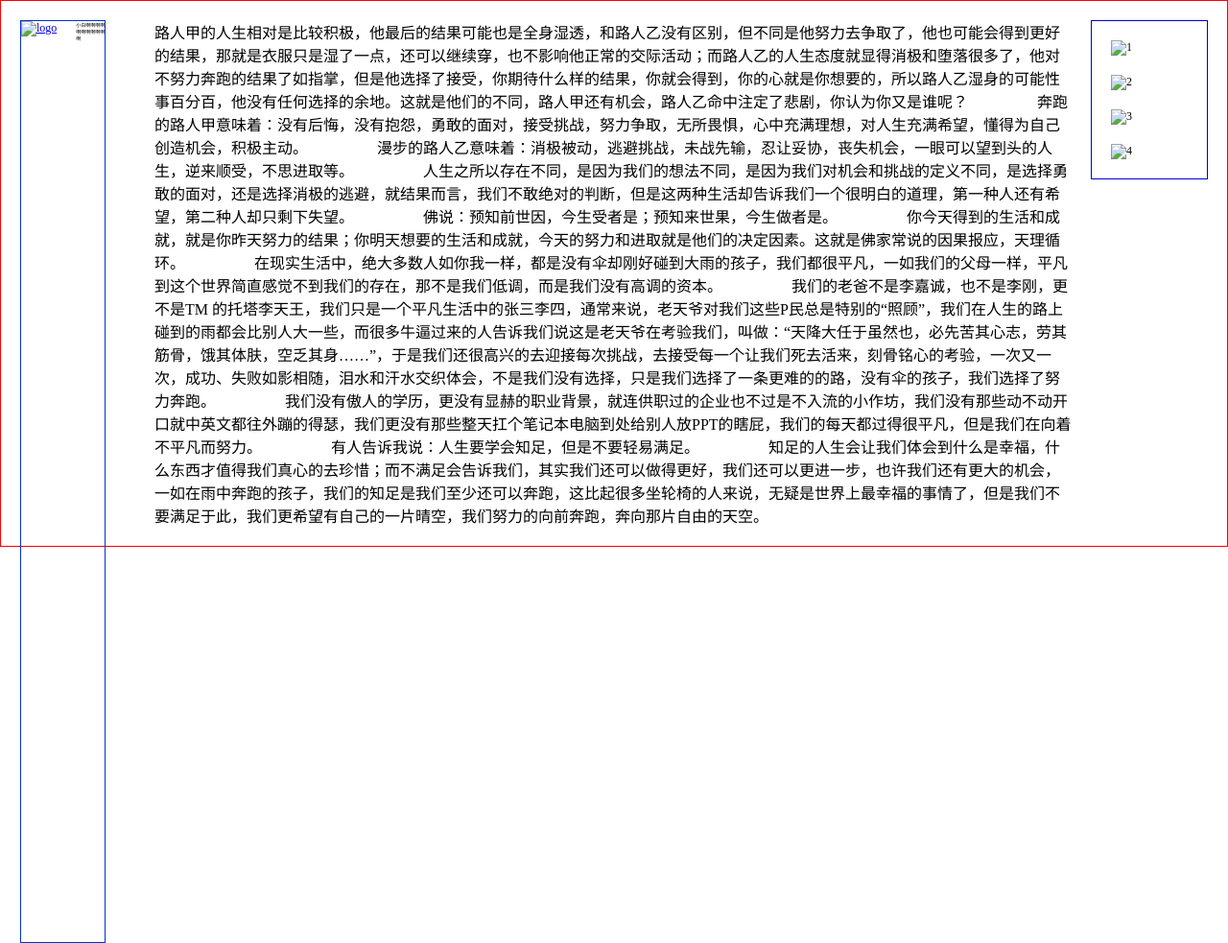
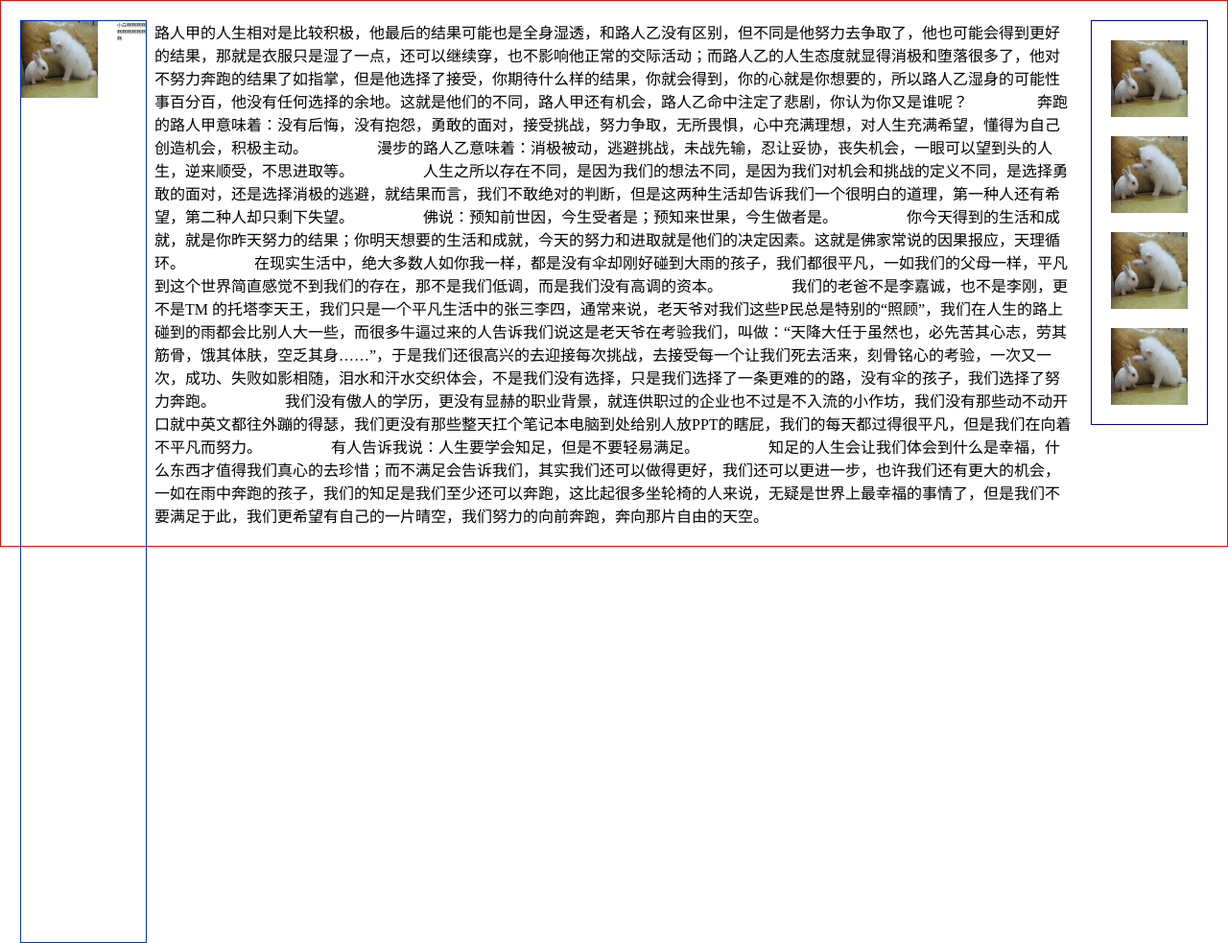
Before and after one commit to gzr0501/task, a plain HTML site: page task03.html in a window 1280 px wide. Shown: the whole page at 96% size. Drawn offline with Linux system fonts and the light colour scheme; files that its build step writes are made by us from their sources.

Commit message:
Update task03.html

```diff
--- a/task03.html
+++ b/task03.html
@@ -9,7 +9,7 @@
 <body>
 <div id="box">
 <div id="left" class="clear">
-	<a href="#"><img src="../img/img.gif" width="80" height="80" alt="logo"></a>
+	<a href="#"><img src="https://raw.githubusercontent.com/gzr0501/task/master/img.gif" width="80" height="80" alt="logo"></a>
 	<h2>小白啊啊啊啊啊啊啊啊啊啊啊</h2>
 </div>
 <div id="main">
@@ -38,10 +38,10 @@
 
 <div id="right">
 	<ul>
-		<li><a><img src="../img/img.gif" alt="1" width="80" height="80"></a></li>
-		<li><a><img src="../img/img.gif" alt="2" width="80" height="80"></a></li>
-		<li><a><img src="../img/img.gif" alt="3" width="80" height="80"></a></li>
-		<li><a class="pic_4"><img src="../img/img.gif" alt="4" width="80" height="80"></a></li>
+		<li><a><img src="https://raw.githubusercontent.com/gzr0501/task/master/img.gif" alt="1" width="80" height="80"></a></li>
+		<li><a><img src="https://raw.githubusercontent.com/gzr0501/task/master/img.gif" alt="2" width="80" height="80"></a></li>
+		<li><a><img src="https://raw.githubusercontent.com/gzr0501/task/master/img.gif" alt="3" width="80" height="80"></a></li>
+		<li><a class="pic_4"><img src="https://raw.githubusercontent.com/gzr0501/task/master/img.gif" alt="4" width="80" height="80"></a></li>
 	</ul>
 </div>
 </div>
```
